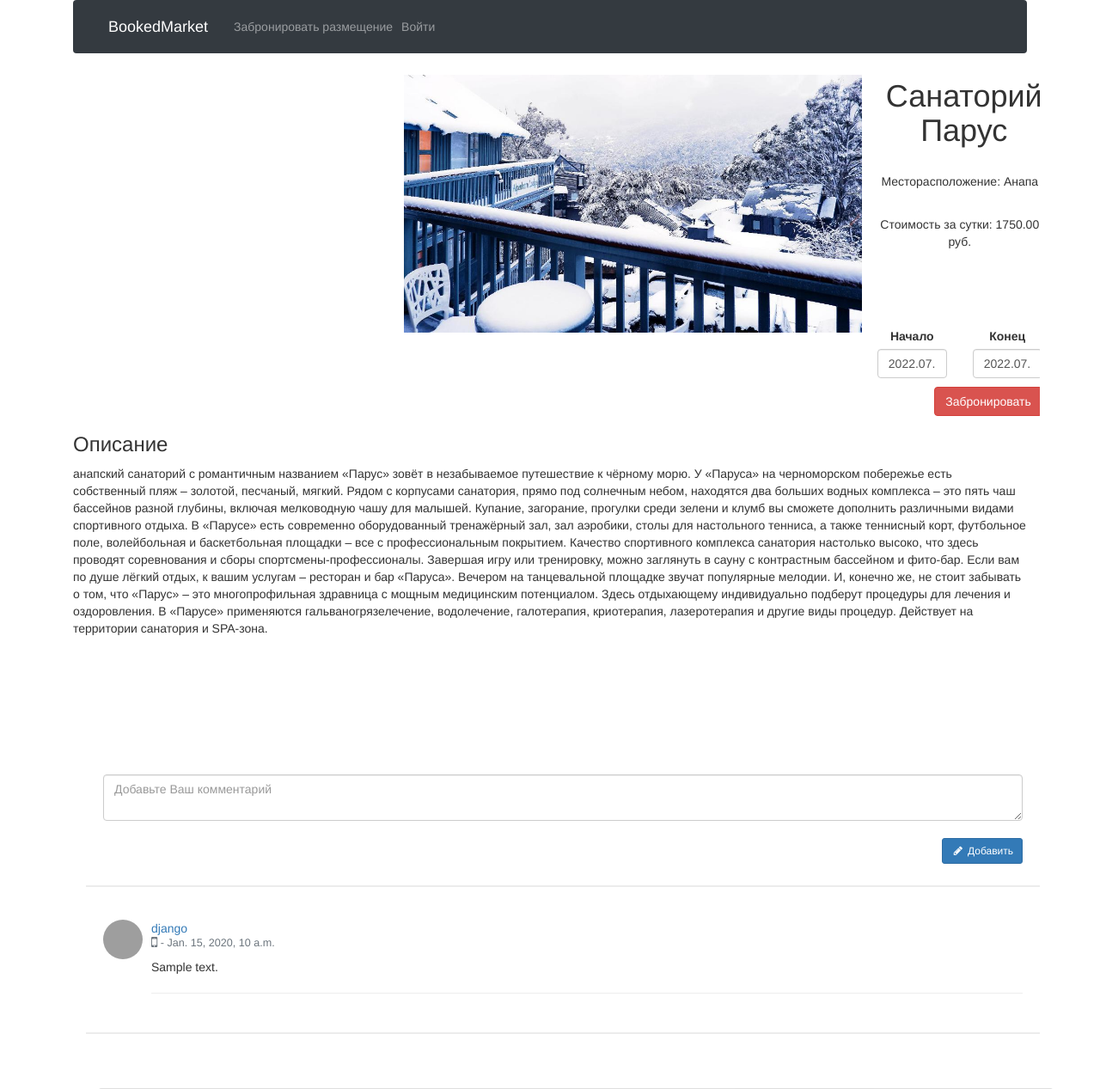
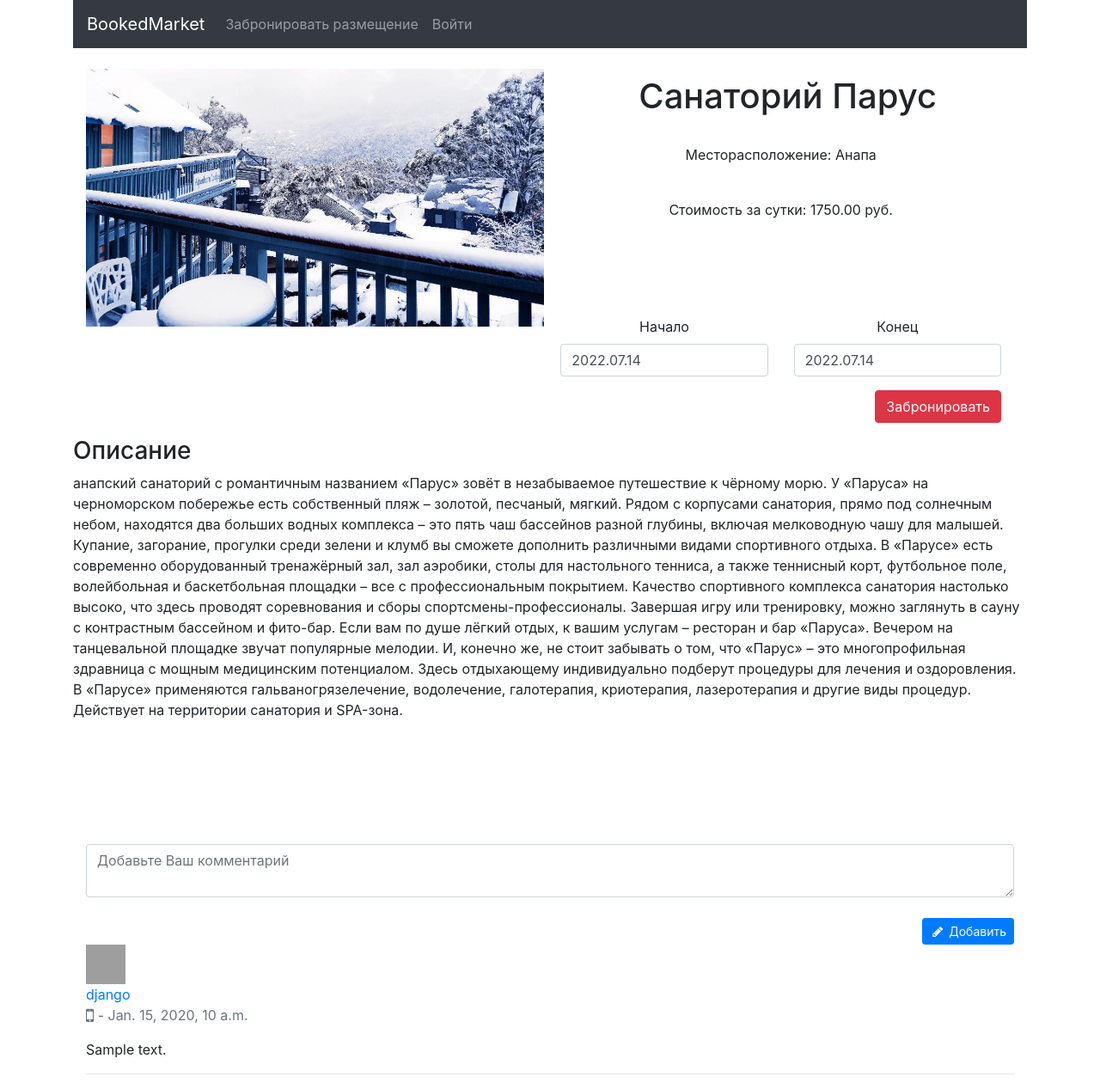
Before and after one commit to Ruslan-creator/BookedMarket, a Django app: page /list_of_accommodations/accommodation_details/1/ in a window 1280 px wide. Shown: the top 1267 px of the page at 86% size. Run offline with Django 3.2, Linux system fonts and the light colour scheme; data comes from the database, SQL or seed files in the repository; tables that the repository leaves empty hold one stand-in row (values such as "Sample post"); some libraries are stand-ins or nearby versions; grey boxes are pictures that could not be loaded.

Commit message:
fix error bootstrap comment

```diff
--- a/market_prj/mainapp/templates/mainapp/includes/inc_comment.html
+++ b/market_prj/mainapp/templates/mainapp/includes/inc_comment.html
@@ -1,90 +1,12 @@
-<link rel="stylesheet" href="https://bootstraptema.ru/plugins/2015/bootstrap3/bootstrap.min.css" />
+
 <link rel="stylesheet" href="https://cdnjs.cloudflare.com/ajax/libs/font-awesome/4.7.0/css/font-awesome.min.css" />
 
 <br><br><br>
 
 <style>
-
-
 .img-sm {
  width: 46px;
  height: 46px;
-}
-.panel {
- box-shadow: 0 2px 0 rgba(0,0,0,0.075);
- border-radius: 0;
- border: 0;
- margin-bottom: 15px;
-}
-.panel .panel-footer, .panel>:last-child {
- border-bottom-left-radius: 0;
- border-bottom-right-radius: 0;
-}
-.panel .panel-heading, .panel>:first-child {
- border-top-left-radius: 0;
- border-top-right-radius: 0;
-}
-.panel-body {
- padding: 25px 20px;
-}
-.media-block .media-left {
- display: block;
- float: left
-}
-.media-block .media-right {
- float: right
-}
-.media-block .media-body {
- display: block;
- overflow: hidden;
- width: auto
-}
-.middle .media-left,
-.middle .media-right,
-.middle .media-body {
- vertical-align: middle
-}
-.thumbnail {
- border-radius: 0;
- border-color: #e9e9e9
-}
-.tag.tag-sm, .btn-group-sm>.tag {
- padding: 5px 10px;
-}
-.tag:not(.label) {
- background-color: #fff;
- padding: 6px 12px;
- border-radius: 2px;
- border: 1px solid #cdd6e1;
- font-size: 12px;
- line-height: 1.42857;
- vertical-align: middle;
- -webkit-transition: all .15s;
- transition: all .15s;
-}
-.text-muted, a.text-muted:hover, a.text-muted:focus {
- color: #acacac;
-}
-.text-sm {
- font-size: 0.9em;
-}
-.text-5x, .text-4x, .text-5x, .text-2x, .text-lg, .text-sm, .text-xs {
- line-height: 1.25;
-}
-.btn-trans {
- background-color: transparent;
- border-color: transparent;
- color: #929292;
-}
-.btn-icon {
- padding-left: 9px;
- padding-right: 9px;
-}
-.btn-sm, .btn-group-sm>.btn, .btn-icon.btn-sm {
- padding: 5px 10px !important;
-}
-.mar-top {
- margin-top: 15px;
 }
 </style>
 
```
